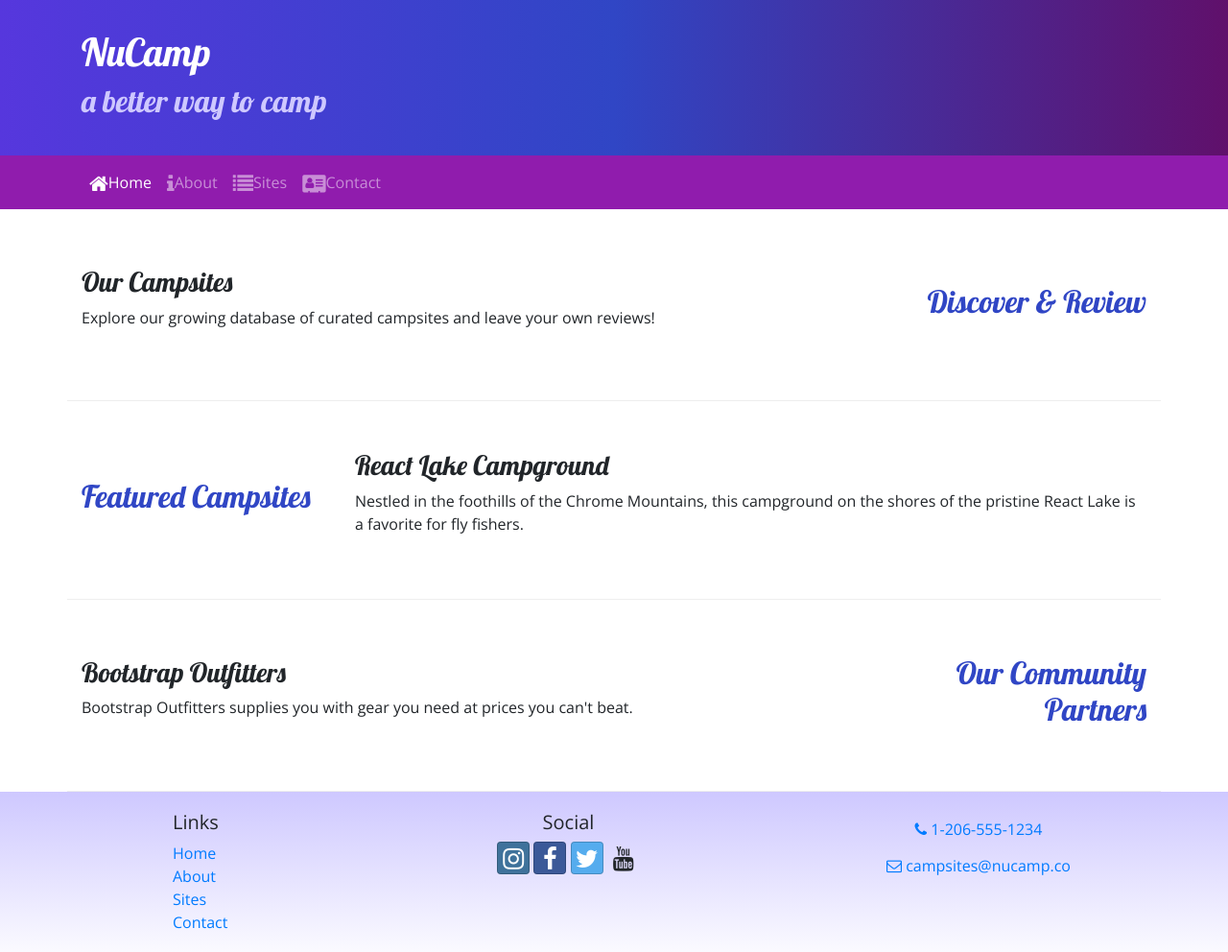
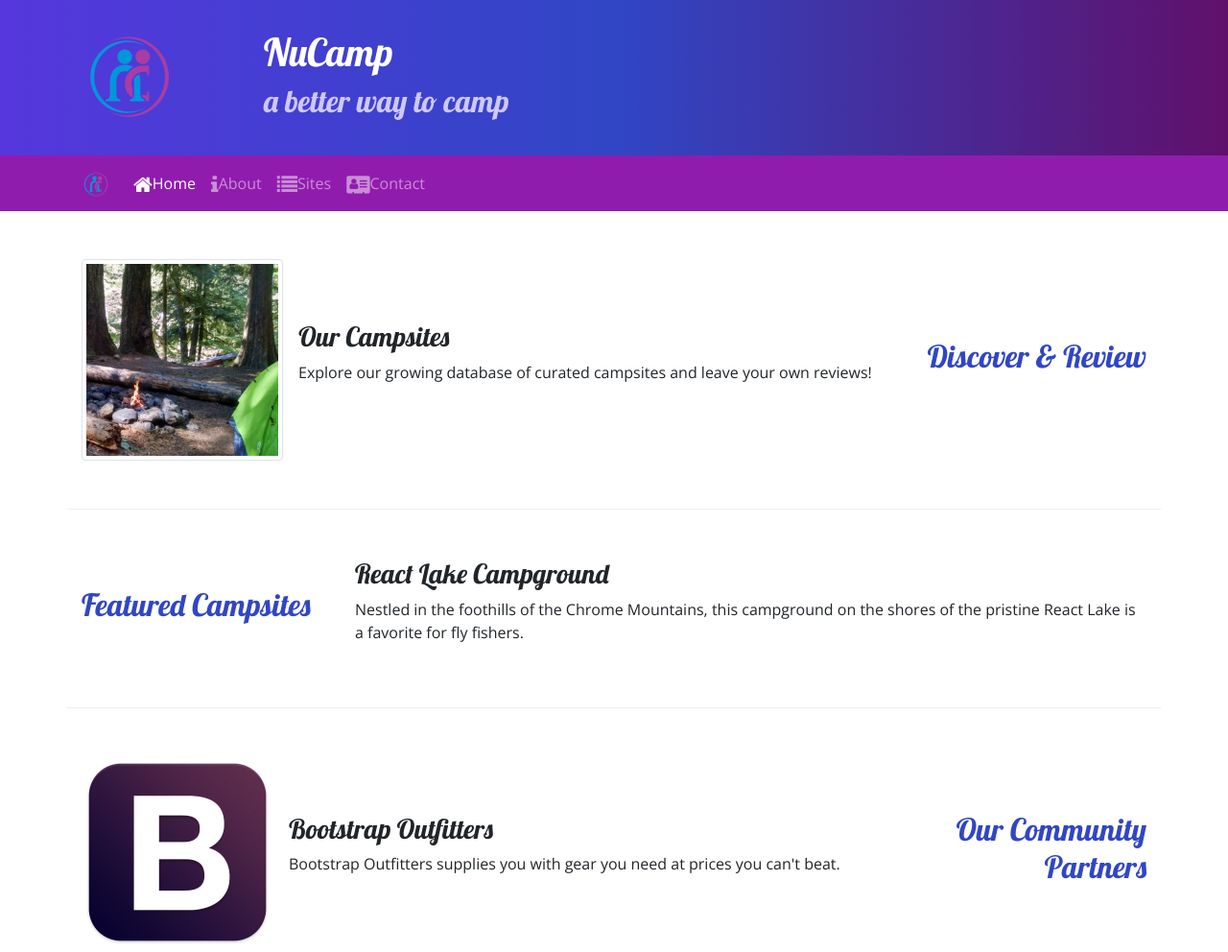
Before and after one commit to rblunt616/nucampsite, a website: page index.html in a window 1280 px wide. Shown: the top 992 px of the page at 96% size. Drawn offline with nearby package versions, Linux system fonts and the light colour scheme.

Commit message:
Images and Media

```diff
--- a/index.html
+++ b/index.html
@@ -22,6 +22,9 @@
     <header class="jumbotron jumbotron-fluid">
         <div class="container">
             <div class="row">
+                <div class="col-4 col-sm-3 col-md-2 align-self center">
+                    <img src="img/logo.png" class="img-fluid" />
+                </div>
                 <div class="col">
                     <h1>NuCamp</h1>
                     <h2>a better way to camp</h2>
@@ -31,7 +34,9 @@
     </header>
     <nav class="navbar navbar-expand-sm navbar-dark sticky-top">
         <div class="container">
-            <button class="navbar-toggler ml-auto" type="button"
+            <a class="navbar-brand" href="#"><img src="img/logo.png"
+            height="30" width="30" /></a>
+            <button class="navbar-toggler" type="button"
             data-toggle="collapse" data-target="#nucampNavbar">
                 <span class= "navbar-toggler-icon"></span>
             </button>
@@ -51,8 +56,13 @@
                 <h2 class="text-sm-right">Discover & Review</h2>
             </div>
             <div class="col">
-                <h3>Our Campsites</h3>
-                <p class="d-none d-sm-block">Explore our growing database of curated campsites and leave your own reviews!</p>
+                <div class="media">
+                    <img class="d-flex mr-3 img-thumbnail" src="img/breadcrumb-trail-thumb.jpg" alt="Breadcrumb Trail thumbnail" />
+                    <div class="media-body align-self-center">
+                        <h3>Our Campsites</h3>
+                        <p class="d-none d-sm-block">Explore our growing database of curated campsites and leave your own reviews!</p>
+                    </div>
+                </div>
             </div>
         </div>
 
@@ -70,9 +80,15 @@
             <div class="col-sm-4 order-sm-last col-md-3">
                 <h2 class="text-sm-right">Our Community Partners</h2>
             </div>
-            <div class ="col">
-                <h3>Bootstrap Outfitters</h3>
-                <p class="d-none d-sm-block">Bootstrap Outfitters supplies you with gear you need at prices you can't beat.</p>
+                <div class ="col">
+                    <div class="media">
+                        <img class="d-flex mr-3 thumbnail" src="img/bootstrap-thumb.png" alt="bootstrap outfitters" />
+                        <div class="media-body align-self-center">
+                            <h3>Bootstrap Outfitters</h3>
+                            <p class="d-none d-sm-block">Bootstrap Outfitters supplies you with gear you need at prices you can't beat.</p>
+                        </div>
+                    </div>
+                </div>
             </div>
         </div>
     </div>
```
Also changed, not shown: aboutus.html (+6 -2 lines), contactus.html (+6 -2 lines), img/bootstrap-thumb.png (added), img/breadcrumb-trail-thumb.jpg (added), img/breadcrumb-trail.jpg (added), img/chrome-river-thumb.jpg (added), img/chrome-river.jpg (added), img/logo.png (added), img/react-lake-thumb.jpg (added), img/react-lake.jpg (added), 1 other file.
